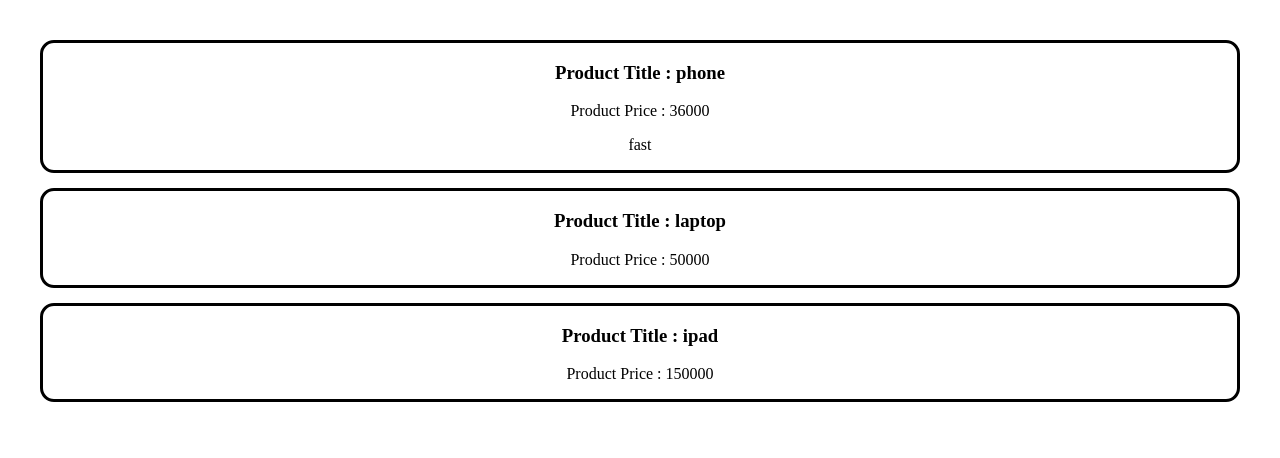
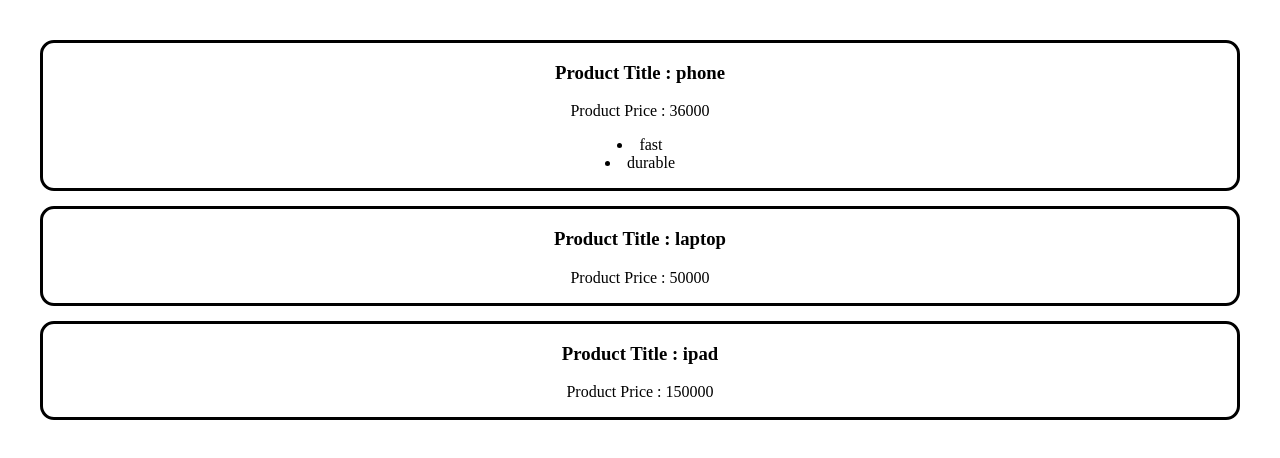
Before and after one commit to siddhi1012/React, a React (Vite) app in the folder basic-react-app/: page / in a window 1280 px wide. Shown: the top 458 px of the page. Built offline with nearby package versions, Linux system fonts and the light colour scheme.

Commit message:
via upload

```diff
--- a/basic-react-app/src/Product.jsx
+++ b/basic-react-app/src/Product.jsx
@@ -1,11 +1,12 @@
 import "./Product.css";
 
-    function Product({ title, price, features={} }) {
+function Product({ title, price, features = [] }) {
+
     return (
         <div className="Product">
             <h3>Product Title : {title}</h3>
             <p>Product Price : {price}</p>
-            <p>{features.a}</p>
+            <p>{features.map((feature) => <li>{feature}</li>)}</p>
         </div>
     );
 }
--- a/basic-react-app/src/productTab.jsx
+++ b/basic-react-app/src/productTab.jsx
@@ -1,9 +1,10 @@
 import Product from "./Product.jsx";
 
 function ProductTab() {
+    let options = ["fast","durable"];
   return (
     <>
-      <Product title="phone" price={36000} features={{a:"fast", b: "durable"}} />
+      <Product title="phone" price={36000} features={options} />
       <Product title="laptop" price={50000} />
       <Product title="ipad" price={150000} />
     </>
```
